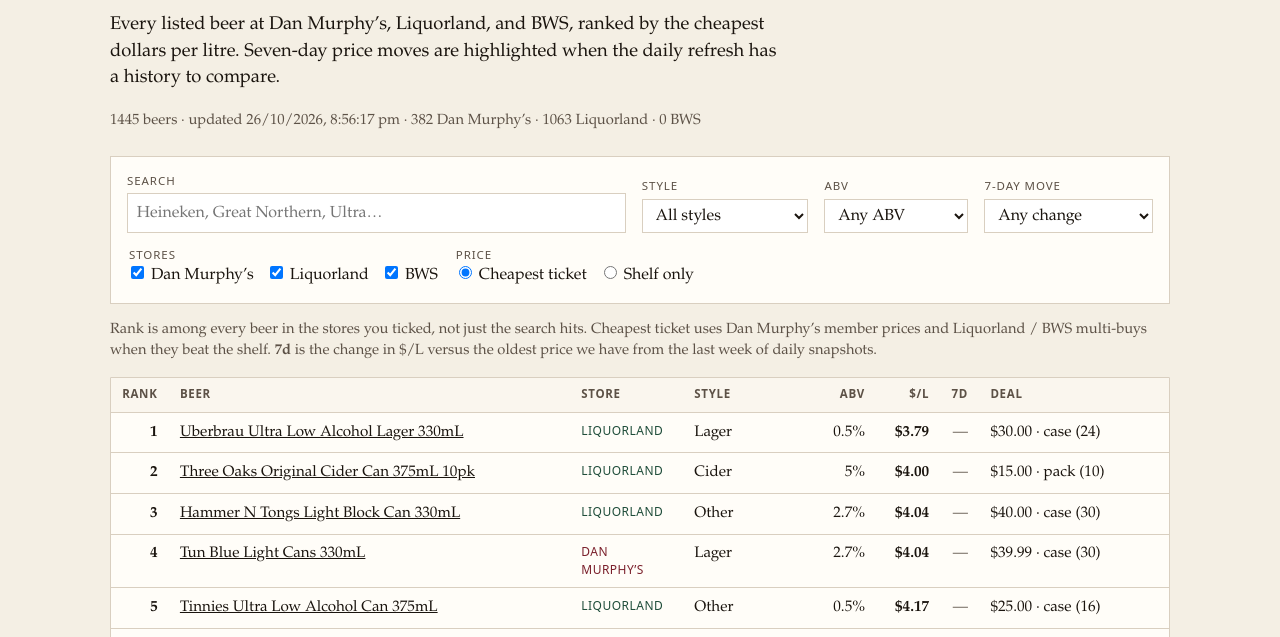
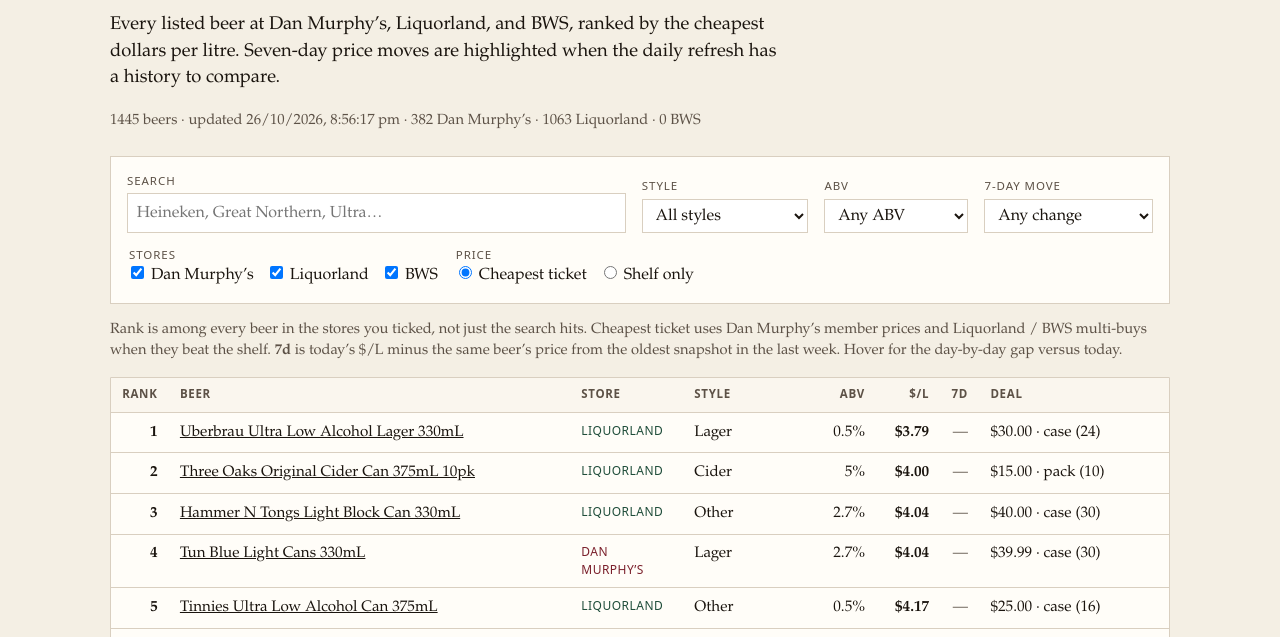
Before and after one commit to NutBlitz/tinnie-index, a website: page index.html in a window 1280 px wide. Shown: the part 155-792 px from the top of the page. Drawn offline with Linux system fonts and the light colour scheme.

Commit message:
Show 7-day price gaps from daily beers.json snapshots (index.html)

```diff
--- a/index.html
+++ b/index.html
@@ -70,8 +70,9 @@
     <p class="hint">
       Rank is among every beer in the stores you ticked, not just the search hits.
       Cheapest ticket uses Dan Murphy’s member prices and Liquorland / BWS multi-buys
-      when they beat the shelf. <strong>7d</strong> is the change in $/L versus the
-      oldest price we have from the last week of daily snapshots.
+      when they beat the shelf. <strong>7d</strong> is today’s $/L minus the same
+      beer’s price from the oldest snapshot in the last week. Hover for the
+      day-by-day gap versus today.
     </p>
 
     <div class="table-wrap">
```
